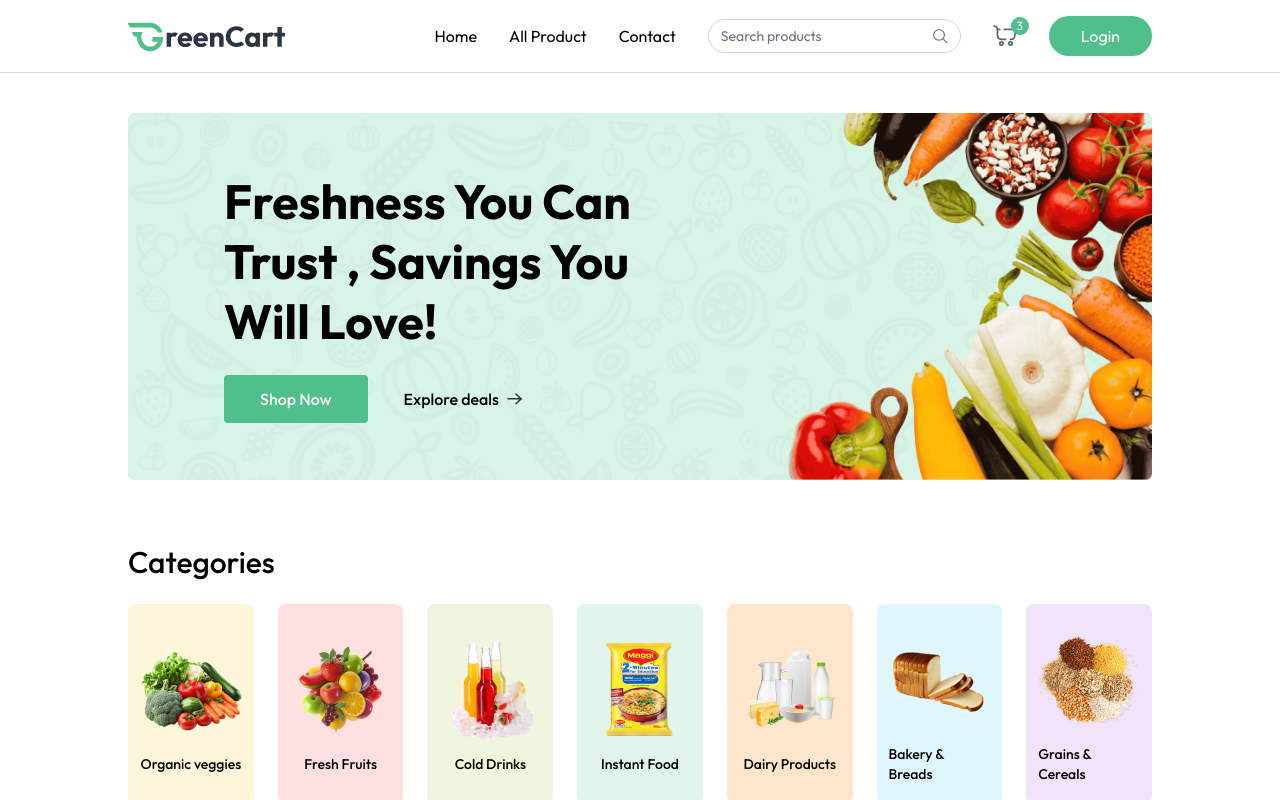
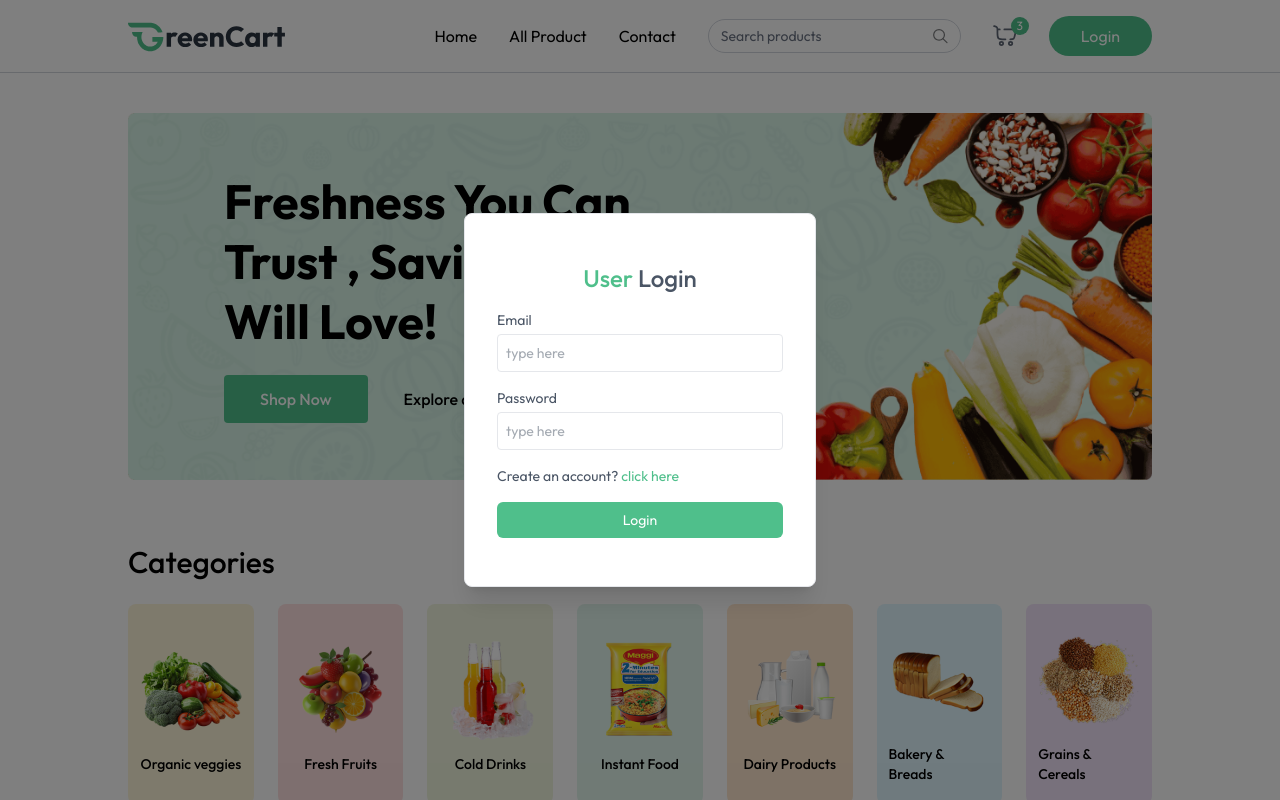
Before and after one commit to mohamadAlrimi/GreenCart, a React app: page / in a window 1280 px wide. Both pictures are taken after a click on the button "Login". Shown: the top 800 px of the page. Built offline with nearby package versions, Linux system fonts and the light colour scheme; the HTML template or start-up script is replaced by a standard one.

Commit message:
I finished Login section

```diff
--- a/src/App.jsx
+++ b/src/App.jsx
@@ -4,11 +4,15 @@
 import Home from "./pages/Home";
 import {Toaster} from "react-hot-toast"
 import Footer from "./components/Footer";
+import { useAppContext } from "./context/AppContext";
+import Login from "./components/Login";
 const App = () => {
   const isSellerPath =useLocation().pathname.includes("seller")
+  const {showUserLogin} = useAppContext();
   return (
     <div>
-     {isSellerPath ?null :  <Navbar />}
+     {isSellerPath ? null :  <Navbar />}
+     {showUserLogin ? <Login/> : null}
      <Toaster/>
       <div className={`${isSellerPath ? "" : "px-6 md:px-16 lg:px-24 xl:px-32"}`}>
         <Routes>
--- /dev/null
+++ b/src/components/Login.jsx
@@ -0,0 +1,90 @@
+import React from "react";
+import { useAppContext } from "../context/AppContext";
+
+function Login() {
+    const {setShowUserLogin,setUser}= useAppContext();
+  const [state, setState] = React.useState("login");
+  const [name, setName] = React.useState("");
+  const [email, setEmail] = React.useState("");
+  const [password, setPassword] = React.useState("");
+  const onSubmitHandler= async (event) =>{
+    event.preventDefault();
+    setUser({
+        email:"Test@greatstack.dev",
+        name:"GreatStack"
+    })
+    setShowUserLogin(false)
+  }
+  return (
+    <div onClick={()=>setShowUserLogin(false)} className="fixed top-0 bottom-0 left-0 right-0 z-30 flex items-center text-sm text-gray-600 bg-black/50">
+
+      <form onSubmit={onSubmitHandler} onClick={(e)=> e.stopPropagation()} className="flex flex-col gap-4 m-auto items-start p-8 py-12 w-80 sm:w-[352px] rounded-lg shadow-xl border border-gray-200 bg-white">
+        <p className="text-2xl font-medium m-auto">
+          <span className="text-primary">User</span>{" "}
+          {state === "login" ? "Login" : "Sign Up"}
+        </p>
+        {state === "register" && (
+          <div className="w-full">
+            <p>Name</p>
+            <input
+              onChange={(e) => setName(e.target.value)}
+              value={name}
+              placeholder="type here"
+              className="border border-gray-200 rounded w-full p-2 mt-1 outline-primary"
+              type="text"
+              required
+            />
+          </div>
+        )}
+        <div className="w-full ">
+          <p>Email</p>
+          <input
+            onChange={(e) => setEmail(e.target.value)}
+            value={email}
+            placeholder="type here"
+            className="border border-gray-200 rounded w-full p-2 mt-1 outline-primary"
+            type="email"
+            required
+          />
+        </div>
+        <div className="w-full ">
+          <p>Password</p>
+          <input
+            onChange={(e) => setPassword(e.target.value)}
+            value={password}
+            placeholder="type here"
+            className="border border-gray-200 rounded w-full p-2 mt-1 outline-primary"
+            type="password"
+            required
+          />
+        </div>
+        {state === "register" ? (
+          <p>
+            Already have account?{" "}
+            <span
+              onClick={() => setState("login")}
+              className="text-primary cursor-pointer"
+            >
+              click here
+            </span>
+          </p>
+        ) : (
+          <p>
+            Create an account?{" "}
+            <span
+              onClick={() => setState("register")}
+              className="text-primary cursor-pointer"
+            >
+              click here
+            </span>
+          </p>
+        )}
+        <button className="bg-primary hover:bg-primary-dull transition-all text-white w-full py-2 rounded-md cursor-pointer">
+          {state === "register" ? "Create Account" : "Login"}
+        </button>
+      </form>
+    </div>
+  );
+}
+
+export default Login;
--- a/src/components/Navbar.jsx
+++ b/src/components/Navbar.jsx
@@ -11,6 +11,7 @@
     setUser(null);
     navigate("/");
   };
+
   return (
     <nav className="flex items-center justify-between px-6 md:px-16 lg:px-24 xl:px-32 py-4 border-b border-gray-300 bg-white relative transition-all">
       <NavLink to="/" onClick={() => setOpen(false)}>
@@ -47,7 +48,7 @@
         </div>
 
         {!user ? (
-          <button className="cursor-pointer px-8 py-2 bg-primary hover:bg-primary-dull transition text-white rounded-full">
+          <button onClick={()=> setShowUserLogin(true)} className="cursor-pointer px-8 py-2 bg-primary hover:bg-primary-dull transition text-white rounded-full">
             Login
           </button>
         ) : (
```
